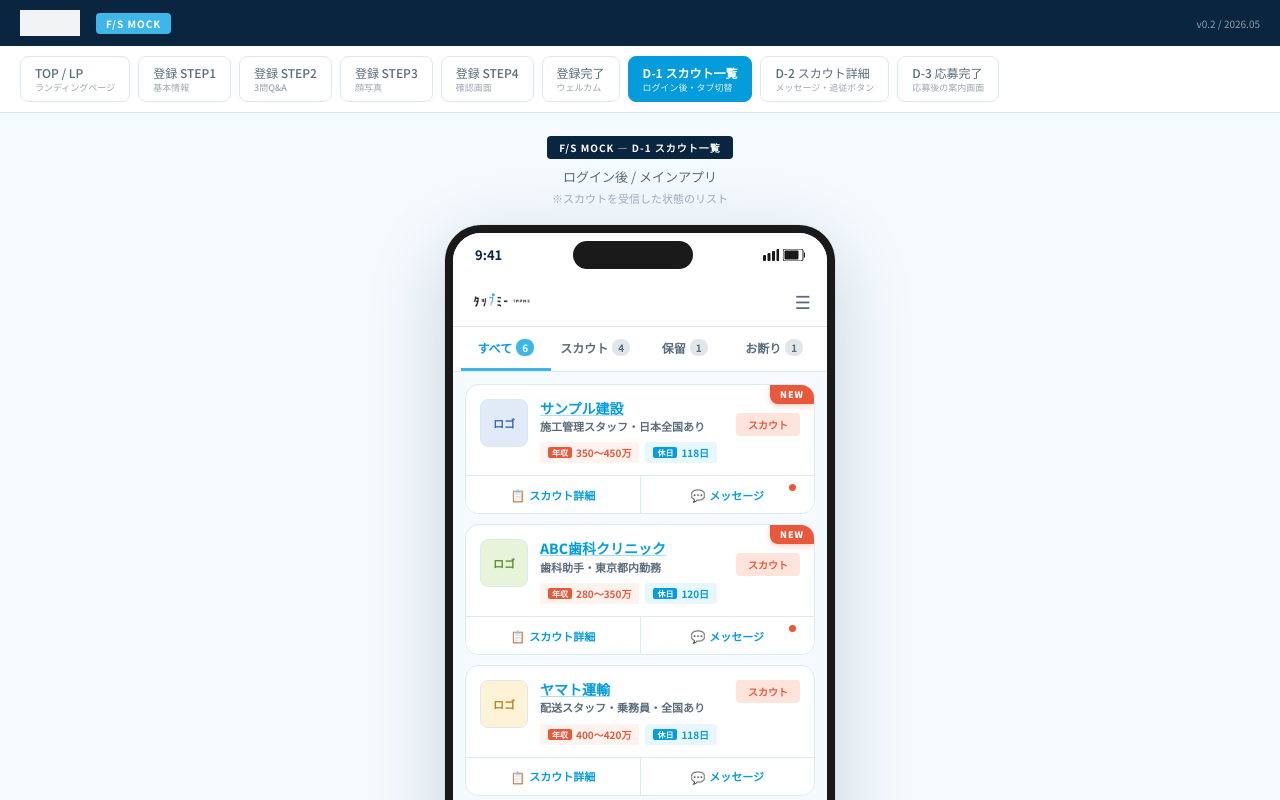
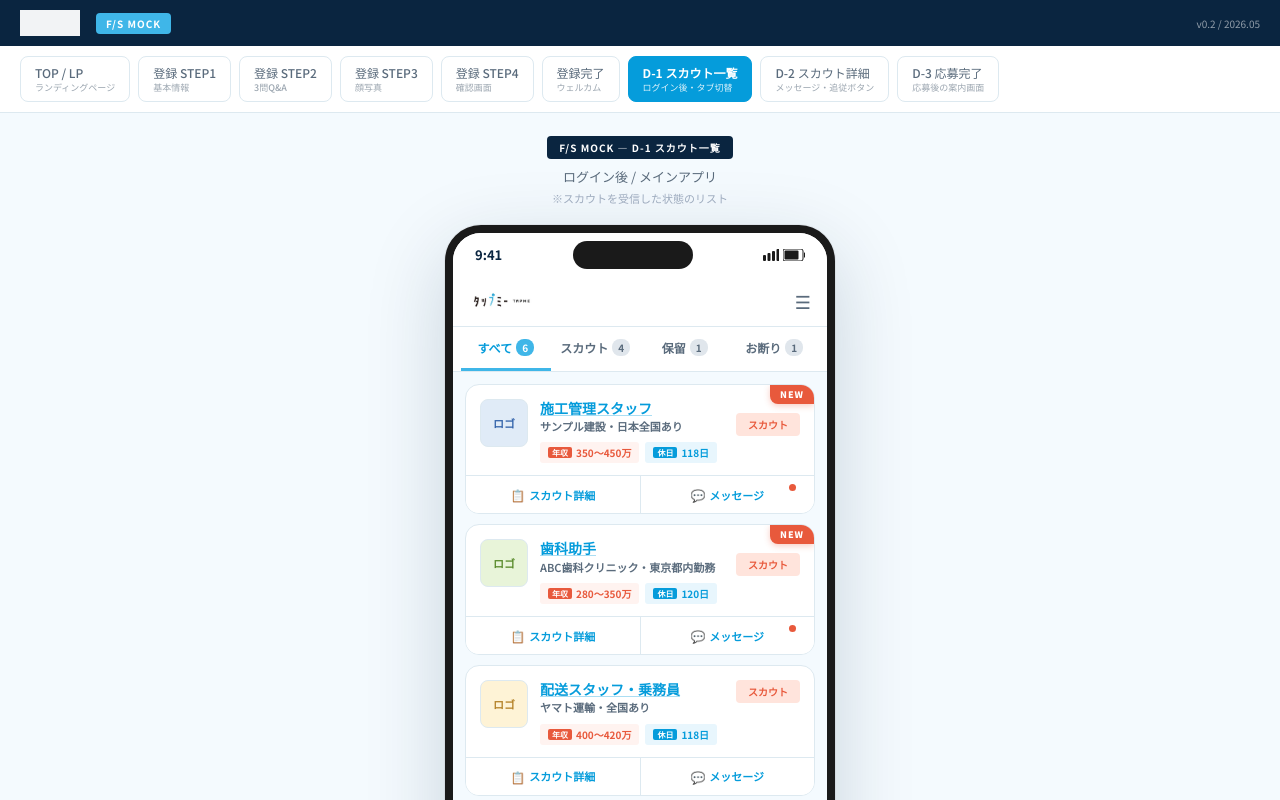
Before and after one commit to nnakatsuka/mota-fs-mock, a React (Vite) app: page /#/scout-list in a window 1280 px wide. Shown: the top 800 px of the page. Built offline with nearby package versions, Linux system fonts and the light colour scheme.

Commit message:
Update ScoutList.jsx

```diff
--- a/src/mocks/ScoutList.jsx
+++ b/src/mocks/ScoutList.jsx
@@ -94,7 +94,7 @@ function ScoutCard({ scout, onClick, onDetailClick, onMessageClick }) {
         </div>
 
         <div style={{ flex: 1, minWidth: 0, paddingRight: 30 }}>
-          {/* 会社名（上・大きい） */}
+          {/* 職種（上・大きい・青リンク） */}
           <div style={{
             fontSize: 14, fontWeight: 800,
             color: PRIMARY_DARK, marginBottom: 2,
@@ -103,14 +103,14 @@ function ScoutCard({ scout, onClick, onDetailClick, onMessageClick }) {
             overflow: "hidden", textOverflow: "ellipsis", whiteSpace: "nowrap",
             lineHeight: 1.3,
           }}>
-            {scout.company}
+            {scout.jobTitle}
           </div>
-          {/* 職種・場所（下・小さい） */}
+          {/* 会社名・場所（下・小さい・グレー） */}
           <div style={{
             fontSize: 11, color: TEXT_SUB, fontWeight: 600,
             marginBottom: 8, lineHeight: 1.4,
           }}>
-            {scout.jobTitle}・{scout.location}
+            {scout.company}・{scout.location}
           </div>
 
           <div style={{ display: "flex", gap: 6, flexWrap: "wrap" }}>
```
